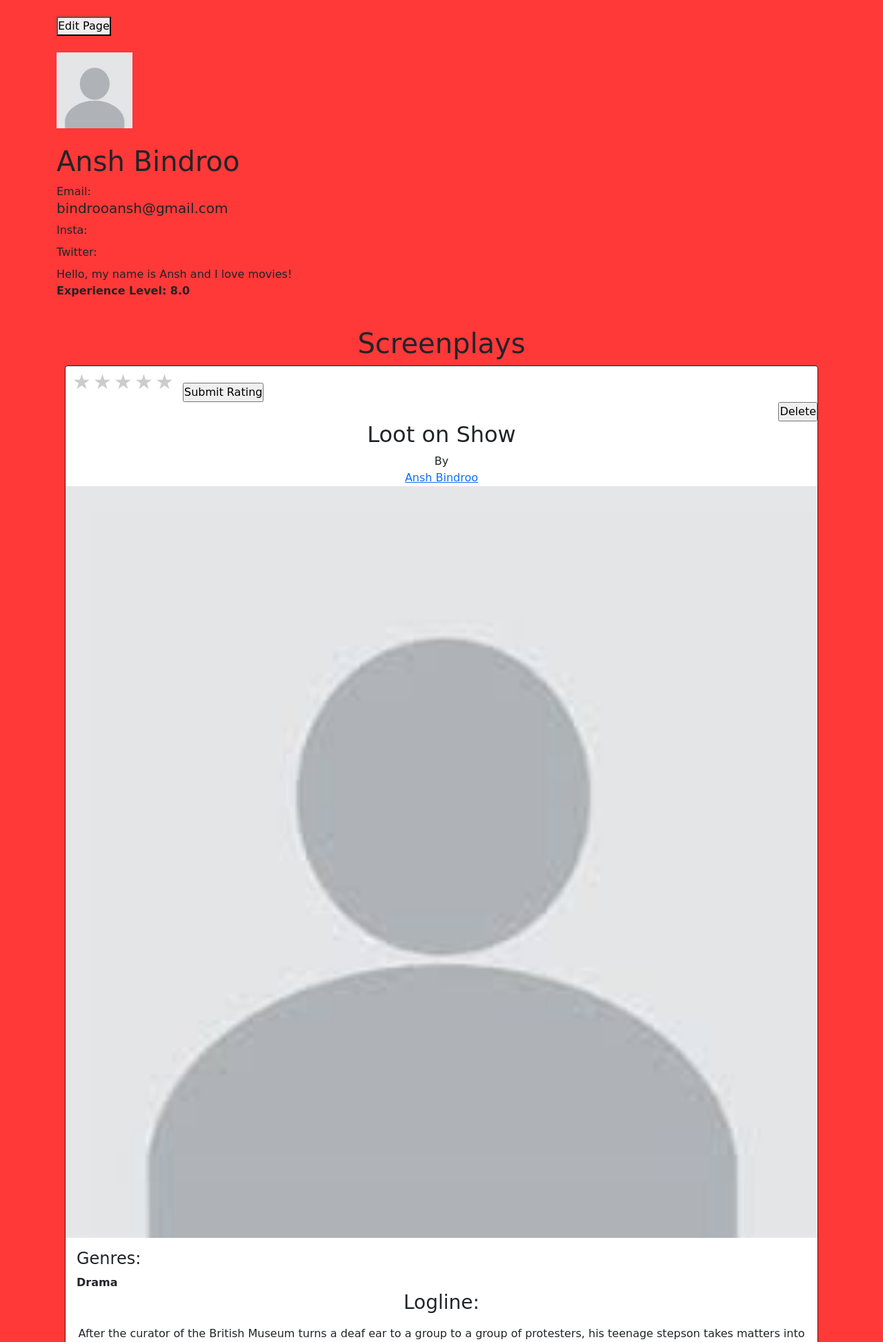
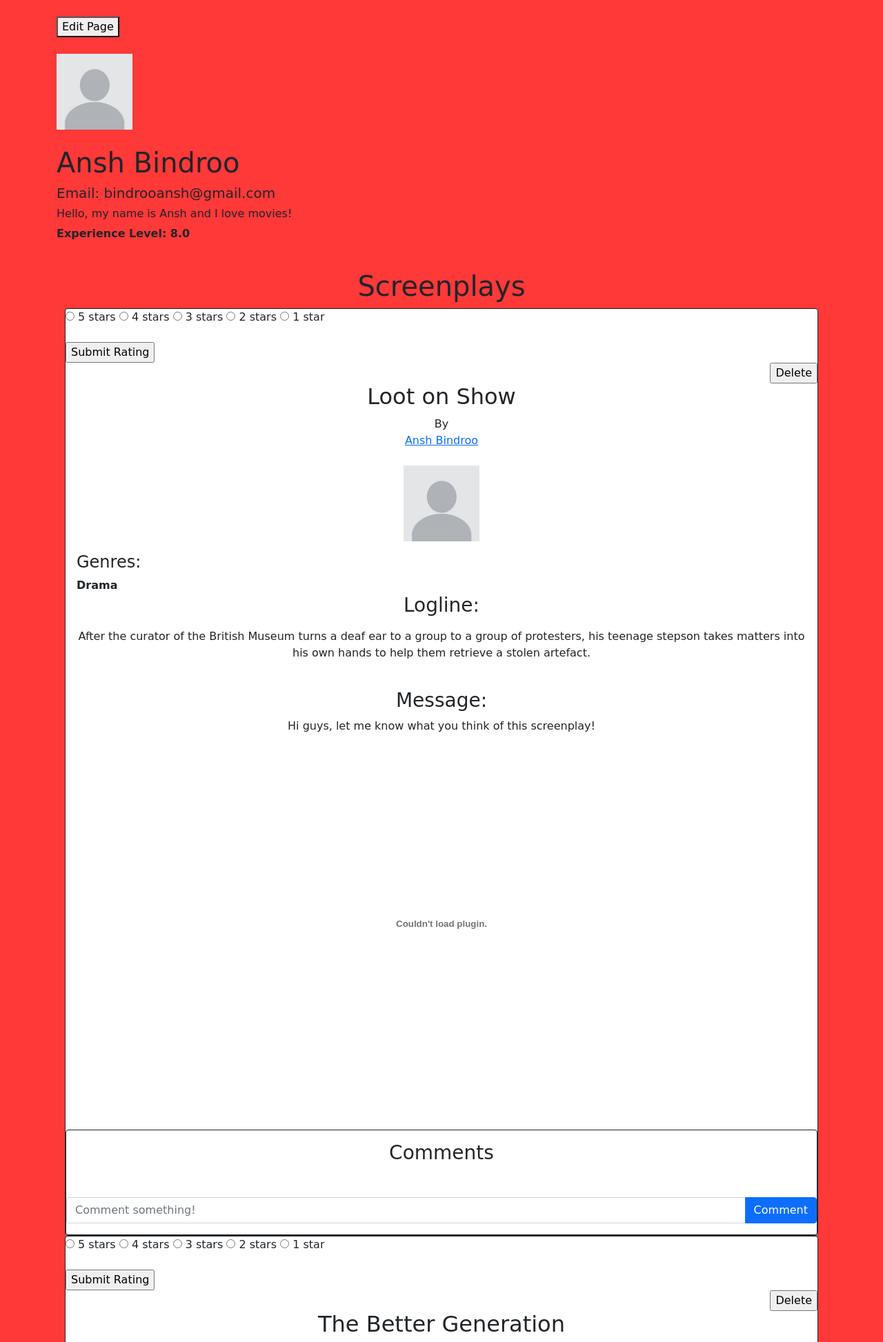
Before and after one commit to Ansh8729/FilmNEA, a Flask app: page /profilepage/1 in a window 1280 px wide. Shown: the part 64-2010 px from the top of the page at 69% size. Run offline with Flask 3, Linux system fonts and the light colour scheme; a user stored in the database is signed in; data comes from the database, SQL or seed files in the repository; both versions use the stored data as it was after the commit; data that the repository does not hold is empty.

Commit message:
rating issue still not fixed

```diff
--- a/website/templates/profilepage.html
+++ b/website/templates/profilepage.html
@@ -8,6 +8,7 @@
     <meta name="viewport" content="width=device-width, initial-scale=1.0">
     <title>Profile Page</title>
     {% if profileuser.accounttype == 1 %}
+    <!--
             <style>
                 *{
                 margin: 0;
@@ -48,7 +49,7 @@
             .rate > label:hover ~ input:checked ~ label {
                 color: #c59b08;
             }
-        </style>
+        </style>-->
         {% if details.backgroundcolour != None and details.fontstyle != None %}
         <style>
             .profilepage {
@@ -75,15 +76,15 @@
         <br>
         <br>
         <h1>{{  profileuser.username }}</h1>
-        Email: <h5>{{ profileuser.email }}</h5>
-        {% if profileuser.insta != None %}
-        Insta: <h5>{{ profileuser.insta }}</h5>
+        <h5>Email: {{ profileuser.email }}</h5>
+        {% if profileuser.insta %}
+        <h5>Insta: {{ profileuser.insta }}</h5>
         {% endif %}
-        {% if profileuser.twitter != None %}
-        Twitter: <h5>{{ profileuser.twitter }}</h5>
+        {% if profileuser.twitter %}
+        <h5>Twitter: {{ profileuser.twitter }}</h5>
         {% endif %}
-        {% if profileuser.biography != None %}
-        {{ profileuser.biography }}
+        {% if profileuser.biography %}
+        <h6>{{ profileuser.biography }}</h6>
         {% endif %}
         {% if profileuser.accounttype == 1 %}
             <b><p>Experience Level: {{ details.experiencelevel }}</p></b>
@@ -124,11 +125,14 @@
                         {% endif %}
                         <h2>{{post.title}}</h2>
                         By<a href="/profilepage/{{post.writer.user.username}}">{{post.writer.user.username}}</a>
-                        {% if post.writer.user.profilepic %}
-                        <img src="{{ url_for('static', filename='images/'+ post.writer.user.profilepic) }}" alt="Profile picture" height="110px" width="110px">
-                        {% else %}
-                        <img src="/static/images/default.jpg" alt="Default profile picture">
-                        {% endif %}
+                        <br>
+                        <div style="text-align: center;">
+                            {% if post.writer.user.profilepic %}
+                            <img src="{{ url_for('static', filename='images/'+ post.writer.user.profilepic) }}" width = "110px" height = "110px" alt="Profile picture">
+                            {% else %}
+                            <img src="/static/images/default.jpg" alt="Default profile picture" width = "110px" height = "110px">
+                            {% endif %}
+                        </div>
                         <div class="card-body">
                             <div style="text-align:left">
                             <h4>Genres:</h4>
--- a/website/views.py
+++ b/website/views.py
@@ -303,7 +303,7 @@ def rate(scriptid):
         db.session.add(newrating)
         db.session.commit()
     else:
-        flask.flash("You've already rated this screenplay!")
+        flask.flash("You've already rated this screenplay!", category="error")
         return flask.redirect(flask.url_for('views.home'))
     ratings = LikedScreenplays.query.filter_by(scriptid = scriptid)
     total = 0
@@ -327,7 +327,7 @@ def rate2(scriptid, userid):
         db.session.commit()
         flask.flash("Rating submitted!")
     else:
-        flask.flash("You've already rated this screenplay!")
+        flask.flash("You've already rated this screenplay!", category="error")
         return flask.redirect(flask.url_for(f'views.profilepage/{current_user.id}'))
     ratings = LikedScreenplays.query.filter_by(scriptid = scriptid)
     total = 0
```
Also changed, not shown: website/templates/home.html (+4 -3 lines), website/templates/pageeditor.html (+8 -4 lines), instance/database.db, 2 other files.
